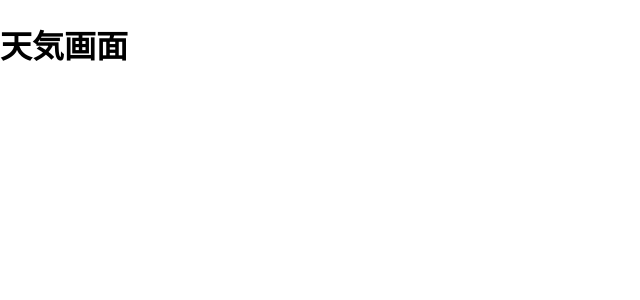
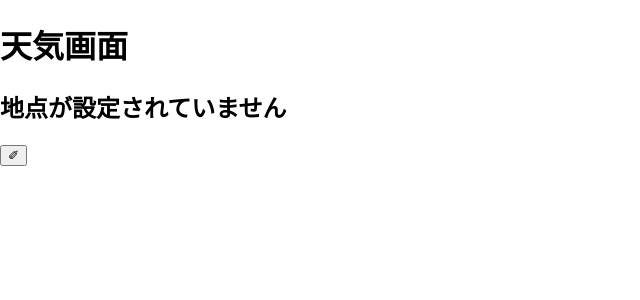
Before and after one commit to kc3hack/2023_H, a React (Create React App) app in the folder kc3hack_h/: page /weather in a window 1280 px wide. Shown: the top 300 px of the page, without its empty margins (0-640 px from the left). Built offline with nearby package versions, Linux system fonts and the light colour scheme.

Commit message:
🚧 地点を設定する際のひな形を作成

```diff
--- a/kc3hack_h/src/Weather.js
+++ b/kc3hack_h/src/Weather.js
@@ -1,13 +1,29 @@
-import React from "react";
+import React, { useState } from "react";
 import "./index.css";
 import reportWebVitals from "./reportWebVitals";
 
 reportWebVitals();
 
 function Weather() {
+  // 地点の設定
+  const [locationName, setLocationName] = useState("地点が設定されていません");
+  function handleLocationSettingClick() {
+    alert("地点を設定します");
+    setLocationName("地点が設定されました");
+  }
+
   return (
     <div>
       <h1>天気画面</h1>
+
+      <div id="location">
+        <h2 id="location-name">{locationName}</h2>
+        <div id="location-setting">
+          <button id="location-setting-button" onClick={handleLocationSettingClick}>
+            ✐
+          </button>
+        </div>
+      </div>
     </div>
   );
 }
```
